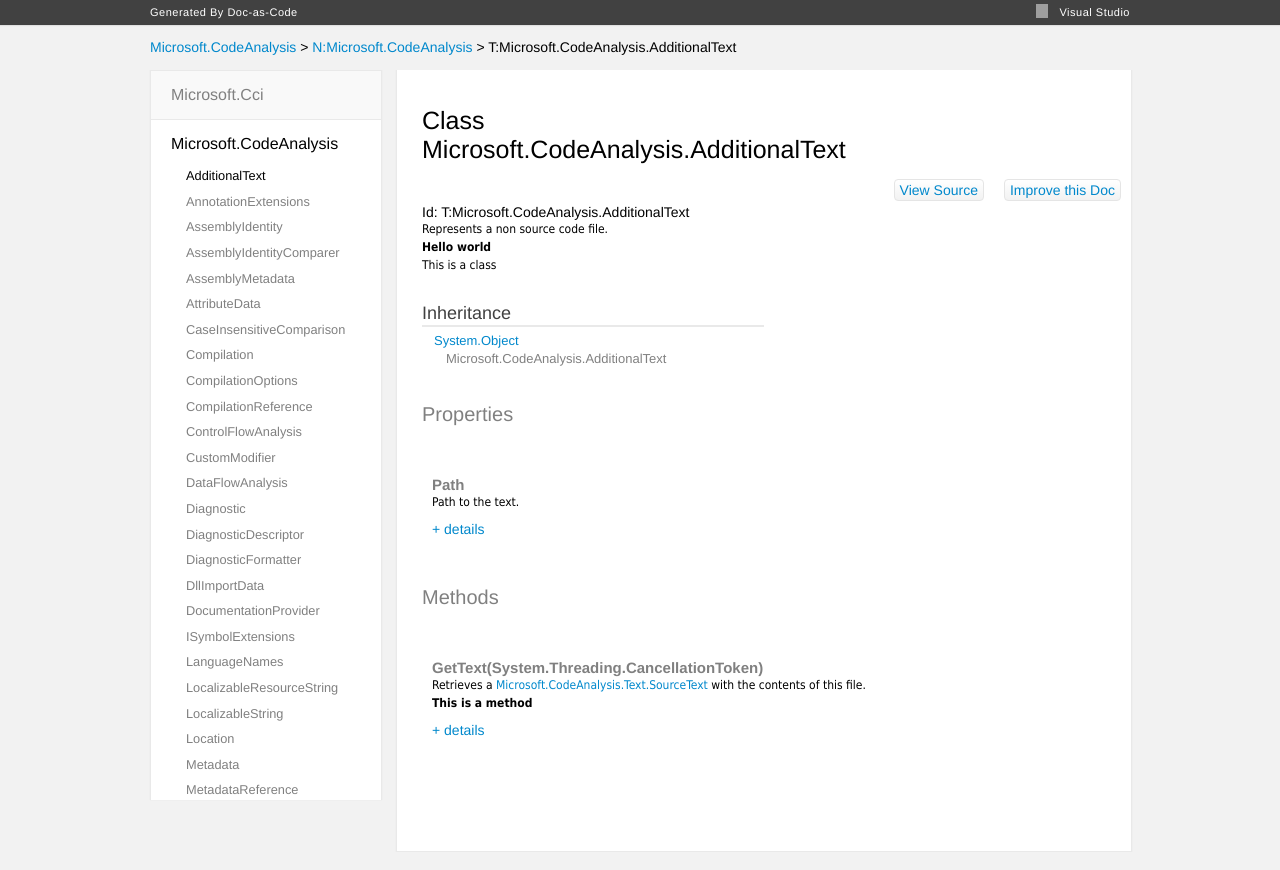
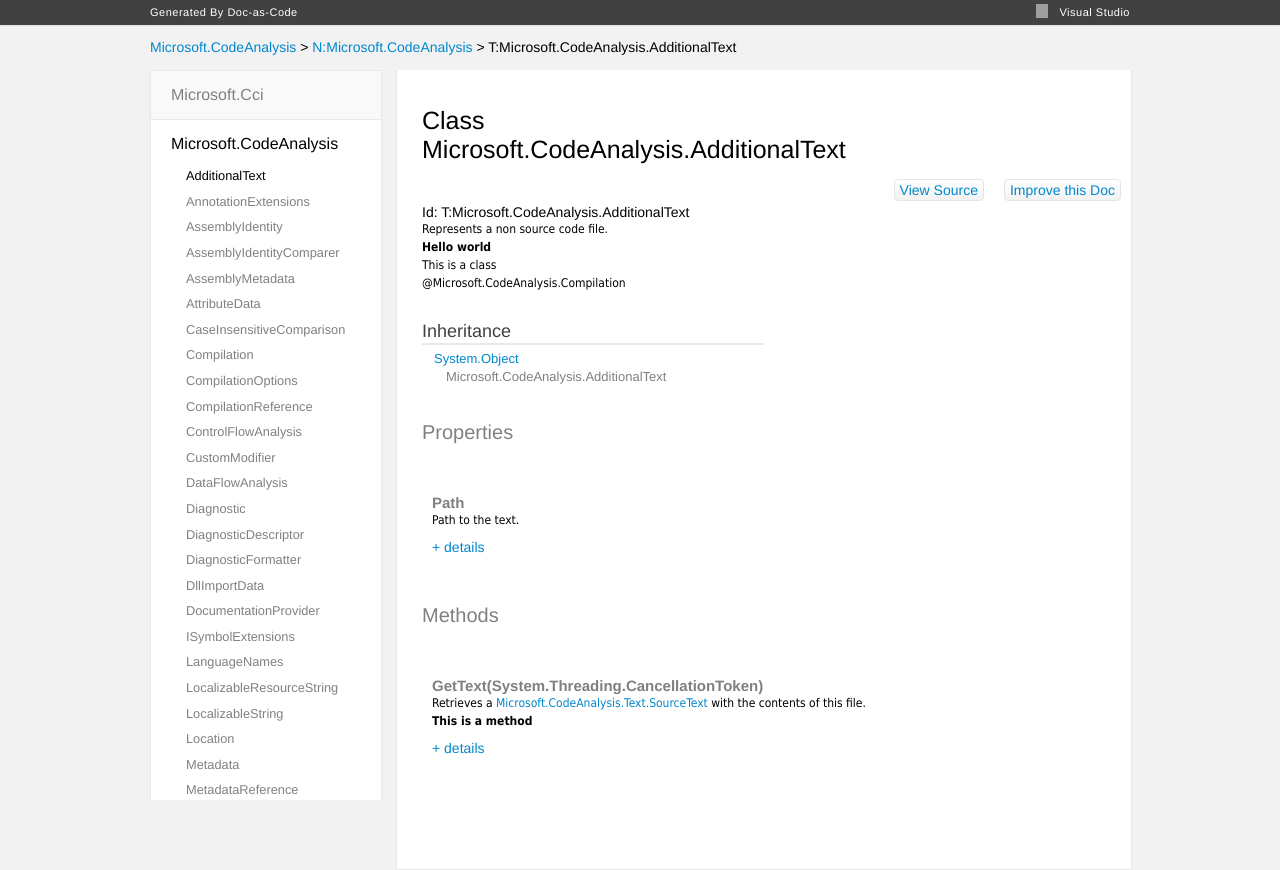
Before and after one commit to guangw/openauthor.github.io, a plain HTML site: page N_Microsoft.CodeAnalysis/T_Microsoft.CodeAnalysis.AdditionalText.html in a window 1280 px wide. Drawn offline with nearby package versions, Linux system fonts and the light colour scheme; grey boxes are pictures that could not be loaded; a script that the page names is missing.

Commit message:
Aotu-generated by PublishDoc

```diff
--- a/N_Microsoft.CodeAnalysis/T_Microsoft.CodeAnalysis.AdditionalText.html
+++ b/N_Microsoft.CodeAnalysis/T_Microsoft.CodeAnalysis.AdditionalText.html
@@ -522,6 +522,8 @@
 
 <p>This is a class</p>
 
+<p>@Microsoft.CodeAnalysis.Compilation</p>
+
                     </div>
                 </section>
                 <section id="metadata_table">
```
